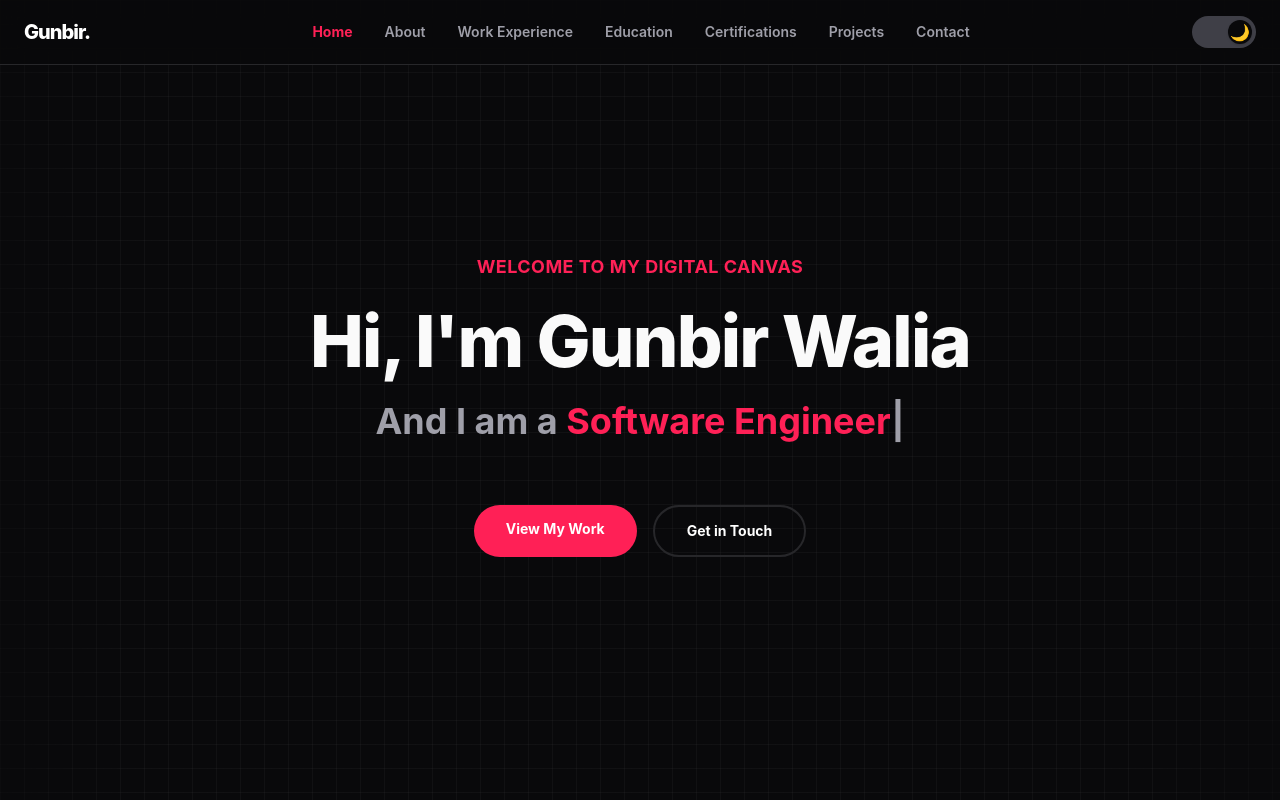
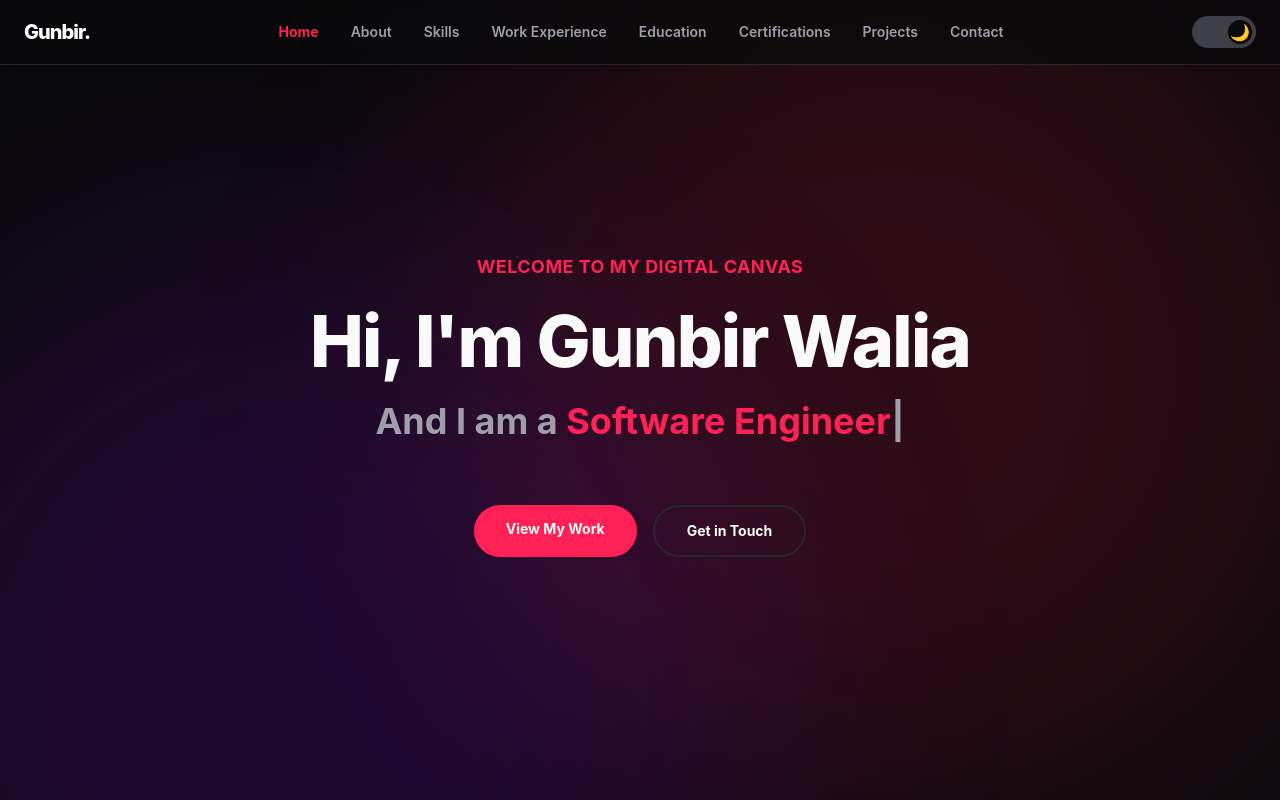
Before and after one commit to Gunbir-Walia/Personal-Portfolio-Website, a React (Vite) app in the folder portfolio-revamp/: page / in a window 1280 px wide. Shown: the top 800 px of the page. Built offline with nearby package versions, Linux system fonts and the light colour scheme.

Commit message:
Added a Global Ambient Glow background to the website as well as other small updates

```diff
--- a/portfolio-revamp/src/App.jsx
+++ b/portfolio-revamp/src/App.jsx
@@ -1,4 +1,5 @@
 import { useState, useEffect } from 'react';
+import { motion } from 'framer-motion';
 import Header from './components/Header';
 import Home from './components/Home';
 import About from './components/About';
@@ -8,6 +9,7 @@ import Education from './components/Education';
 import Certifications from './components/Certifications';
 import Projects from './components/Projects';
 import Contact from './components/Contact';
+import BackToTop from './components/BackToTop';
 
 function App() {
   const [isDarkMode, setIsDarkMode] = useState(true);
@@ -21,15 +23,37 @@ function App() {
   }, [isDarkMode]);
 
   return (
-    <div className="relative min-h-screen bg-zinc-50 text-zinc-900 transition-colors duration-300 dark:bg-zinc-950 dark:text-zinc-50">
+    <div className="relative min-h-screen text-zinc-900 transition-colors duration-300 dark:text-zinc-50">
 
-      {/* Background Grid */}
-      <div className="absolute inset-0 z-0 overflow-hidden pointer-events-none">
-        <div className="absolute inset-0 bg-[linear-gradient(to_right,#80808012_1px,transparent_1px),linear-gradient(to_bottom,#80808012_1px,transparent_1px)] bg-[size:24px_24px] [mask-image:radial-gradient(ellipse_60%_50%_at_50%_0%,#000_70%,transparent_100%)]"></div>
+      {/* --- NEW: Global Animated Ambient Background --- */}
+      <div className="fixed inset-0 z-0 overflow-hidden bg-zinc-50 dark:bg-zinc-950 pointer-events-none">
+
+        {/* Animated Rose Glow (Top Right) */}
+        <motion.div
+          animate={{
+            x: [0, -50, 0],
+            y: [0, 50, 0],
+            scale: [1, 1.1, 1]
+          }}
+          transition={{ duration: 15, repeat: Infinity, ease: "easeInOut" }}
+          className="absolute -top-[10%] -right-[5%] h-[600px] w-[600px] rounded-full bg-rose-500/10 blur-[120px] dark:bg-rose-500/15 sm:h-[800px] sm:w-[800px]"
+        />
+
+        {/* Animated Purple Glow (Bottom Left) */}
+        <motion.div
+          animate={{
+            x: [0, 50, 0],
+            y: [0, -50, 0],
+            scale: [1, 1.2, 1]
+          }}
+          transition={{ duration: 18, repeat: Infinity, ease: "easeInOut", delay: 2 }}
+          className="absolute top-[40%] -left-[10%] h-[600px] w-[600px] rounded-full bg-purple-600/10 blur-[120px] dark:bg-purple-600/15 sm:h-[800px] sm:w-[800px]"
+        />
       </div>
 
-      {/* New Header Component! */}
       <Header isDarkMode={isDarkMode} setIsDarkMode={setIsDarkMode} />
+
+      <BackToTop />
 
       {/* Main Content Areas */}
       <main className="relative z-10 mx-auto max-w-7xl px-6">
@@ -43,7 +67,7 @@ function App() {
         <Contact />
       </main>
 
-      <footer className="border-t border-zinc-200 bg-white dark:border-zinc-800 dark:bg-zinc-950">
+      <footer className="relative z-10 border-t border-zinc-200/50 bg-transparent dark:border-zinc-800/50">
         <div className="mx-auto max-w-7xl px-6 py-8 flex flex-col items-center justify-center">
           <p className="text-sm text-zinc-500 dark:text-zinc-400">
             © {new Date().getFullYear()} Gunbir Walia. All rights reserved.
--- a/portfolio-revamp/src/components/Contact.jsx
+++ b/portfolio-revamp/src/components/Contact.jsx
@@ -3,8 +3,6 @@ import FadeIn from './FadeIn';
 export default function Contact() {
     return (
         <section id="contact" className="py-24 relative overflow-hidden">
-            {/* Optional: Add a subtle background glow for the final section */}
-            <div className="absolute top-1/2 left-1/2 -z-10 h-[500px] w-[500px] -translate-x-1/2 -translate-y-1/2 rounded-full bg-rose-500/10 blur-[120px] pointer-events-none"></div>
 
             <FadeIn>
                 <div className="mb-16 flex flex-col items-center text-center">
--- a/portfolio-revamp/src/components/Header.jsx
+++ b/portfolio-revamp/src/components/Header.jsx
@@ -22,6 +22,7 @@ export default function Header({ isDarkMode, setIsDarkMode }) {
     const navLinks = [
         { name: 'Home', href: '#home' },
         { name: 'About', href: '#about' },
+        { name: 'Skills', href: '#skills' },
         { name: 'Work Experience', href: '#work-experience' },
         { name: 'Education', href: '#education' },
         { name: 'Certifications', href: '#certifications' },
--- a/portfolio-revamp/src/index.css
+++ b/portfolio-revamp/src/index.css
@@ -2,3 +2,7 @@
 
 /* This tells Tailwind to activate dark mode when the 'dark' class is present */
 @custom-variant dark (&:where(.dark, .dark *));
+
+html {
+    scroll-behavior: smooth;
+}
```
